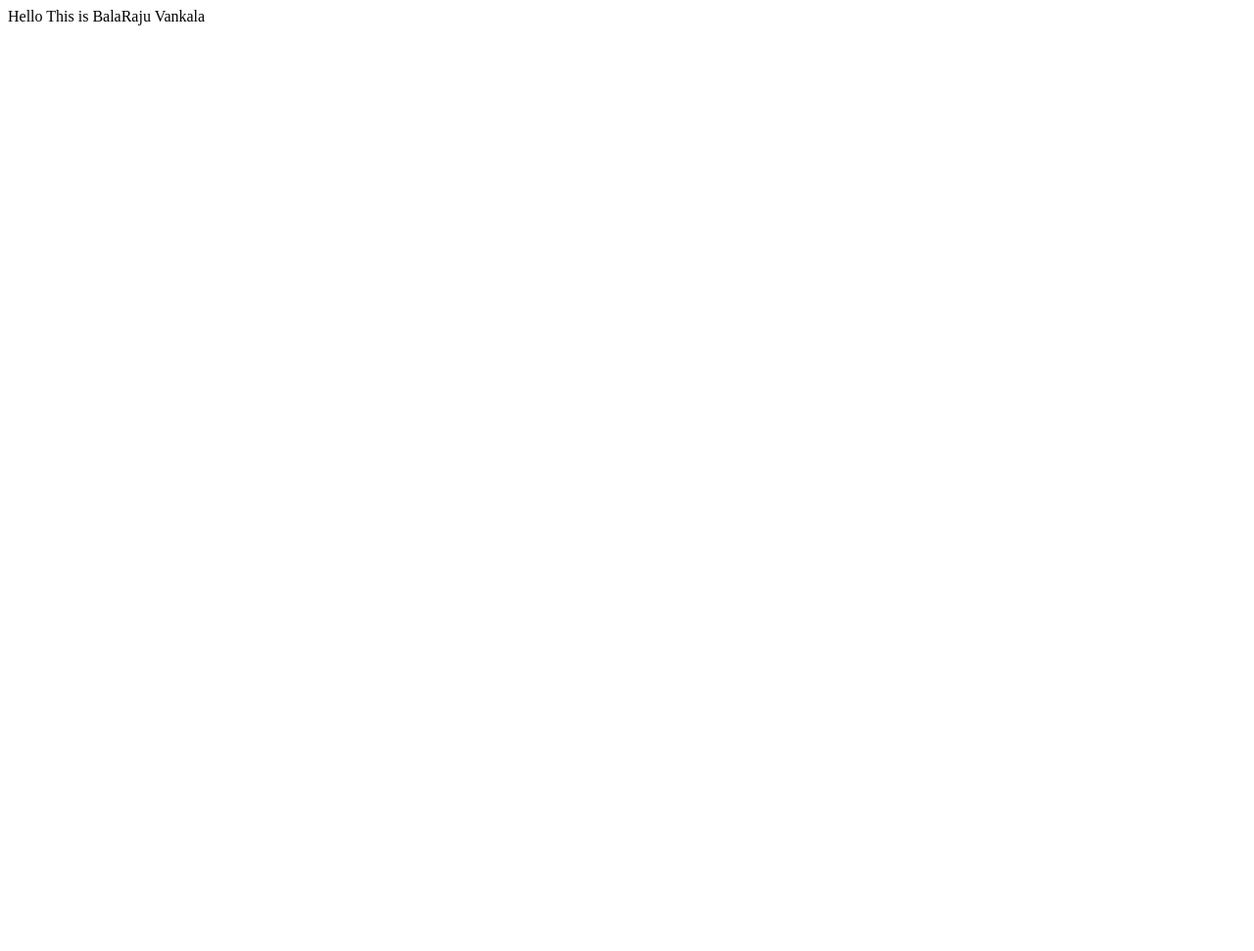
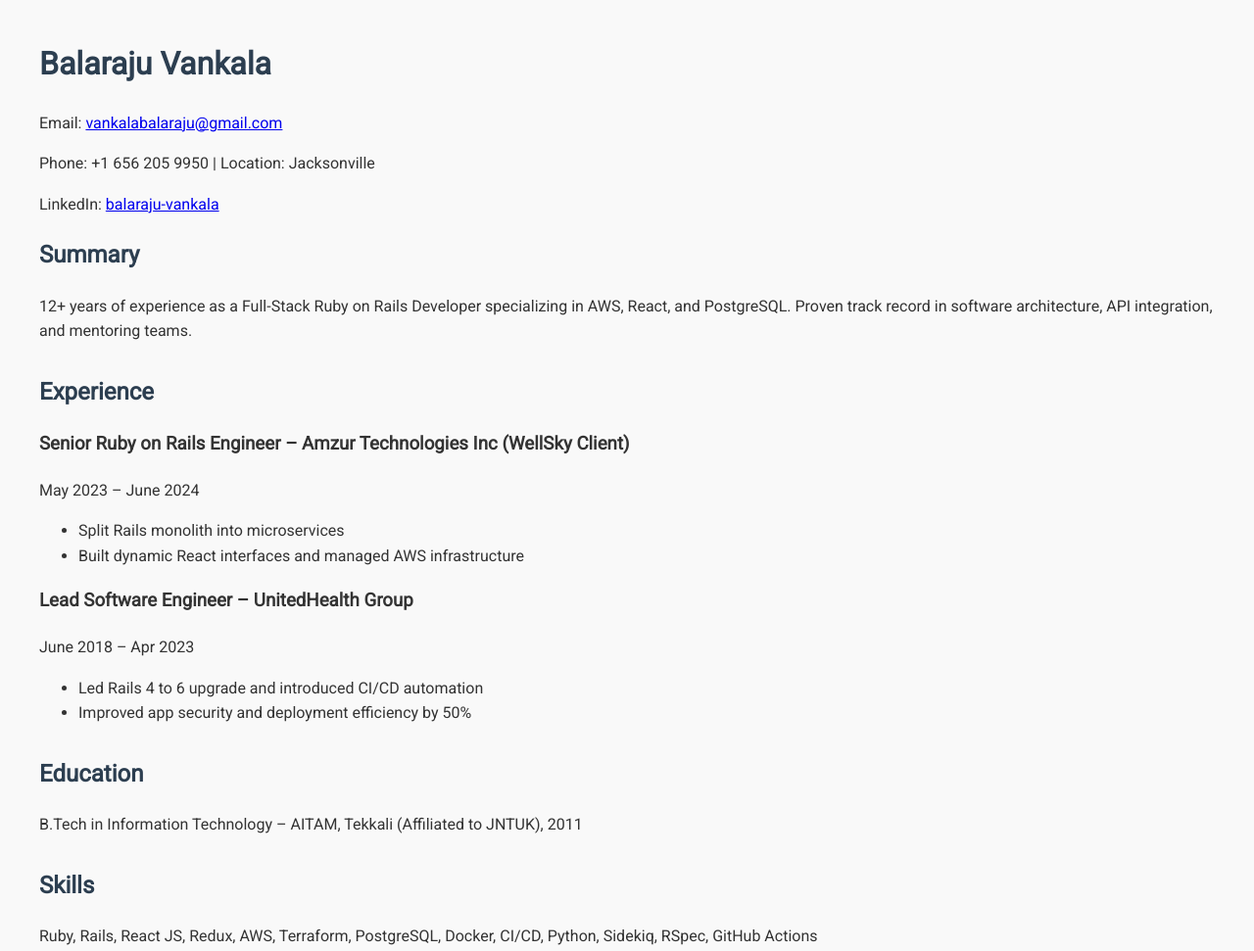
Before and after one commit to Balaraju/balaraju.github.io, a plain HTML site: page index.html in a window 1280 px wide. Shown: the whole page at 98% size. Before the commit the page ends 800 px from the top, so only its background shows below. Drawn offline with Linux system fonts and the light colour scheme.

Commit message:
Added Resume

```diff
--- a/index.html
+++ b/index.html
@@ -1 +1,64 @@
-Hello This is BalaRaju Vankala
+<!DOCTYPE html>
+<html lang="en">
+<head>
+  <meta charset="UTF-8">
+  <meta name="viewport" content="width=device-width, initial-scale=1.0">
+  <title>Balaraju Vankala - Resume</title>
+  <link href="https://fonts.googleapis.com/css2?family=Roboto&display=swap" rel="stylesheet">
+  <style>
+    body {
+      font-family: 'Roboto', sans-serif;
+      margin: 40px;
+      line-height: 1.6;
+      background-color: #f9f9f9;
+      color: #333;
+    }
+    h1, h2 {
+      color: #2c3e50;
+    }
+    .section {
+      margin-bottom: 30px;
+    }
+  </style>
+</head>
+<body>
+
+  <h1>Balaraju Vankala</h1>
+  <p>Email: <a href="mailto:vankalabalaraju@gmail.com">vankalabalaraju@gmail.com</a></p>
+  <p>Phone: +1 656 205 9950 | Location: Jacksonville</p>
+  <p>LinkedIn: <a href="https://www.linkedin.com/in/balaraju-vankala/">balaraju-vankala</a></p>
+
+  <div class="section">
+    <h2>Summary</h2>
+    <p>12+ years of experience as a Full-Stack Ruby on Rails Developer specializing in AWS, React, and PostgreSQL. Proven track record in software architecture, API integration, and mentoring teams.</p>
+  </div>
+
+  <div class="section">
+    <h2>Experience</h2>
+    <h3>Senior Ruby on Rails Engineer – Amzur Technologies Inc (WellSky Client)</h3>
+    <p>May 2023 – June 2024</p>
+    <ul>
+      <li>Split Rails monolith into microservices</li>
+      <li>Built dynamic React interfaces and managed AWS infrastructure</li>
+    </ul>
+
+    <h3>Lead Software Engineer – UnitedHealth Group</h3>
+    <p>June 2018 – Apr 2023</p>
+    <ul>
+      <li>Led Rails 4 to 6 upgrade and introduced CI/CD automation</li>
+      <li>Improved app security and deployment efficiency by 50%</li>
+    </ul>
+  </div>
+
+  <div class="section">
+    <h2>Education</h2>
+    <p>B.Tech in Information Technology – AITAM, Tekkali (Affiliated to JNTUK), 2011</p>
+  </div>
+
+  <div class="section">
+    <h2>Skills</h2>
+    <p>Ruby, Rails, React JS, Redux, AWS, Terraform, PostgreSQL, Docker, CI/CD, Python, Sidekiq, RSpec, GitHub Actions</p>
+  </div>
+
+</body>
+</html>
```
